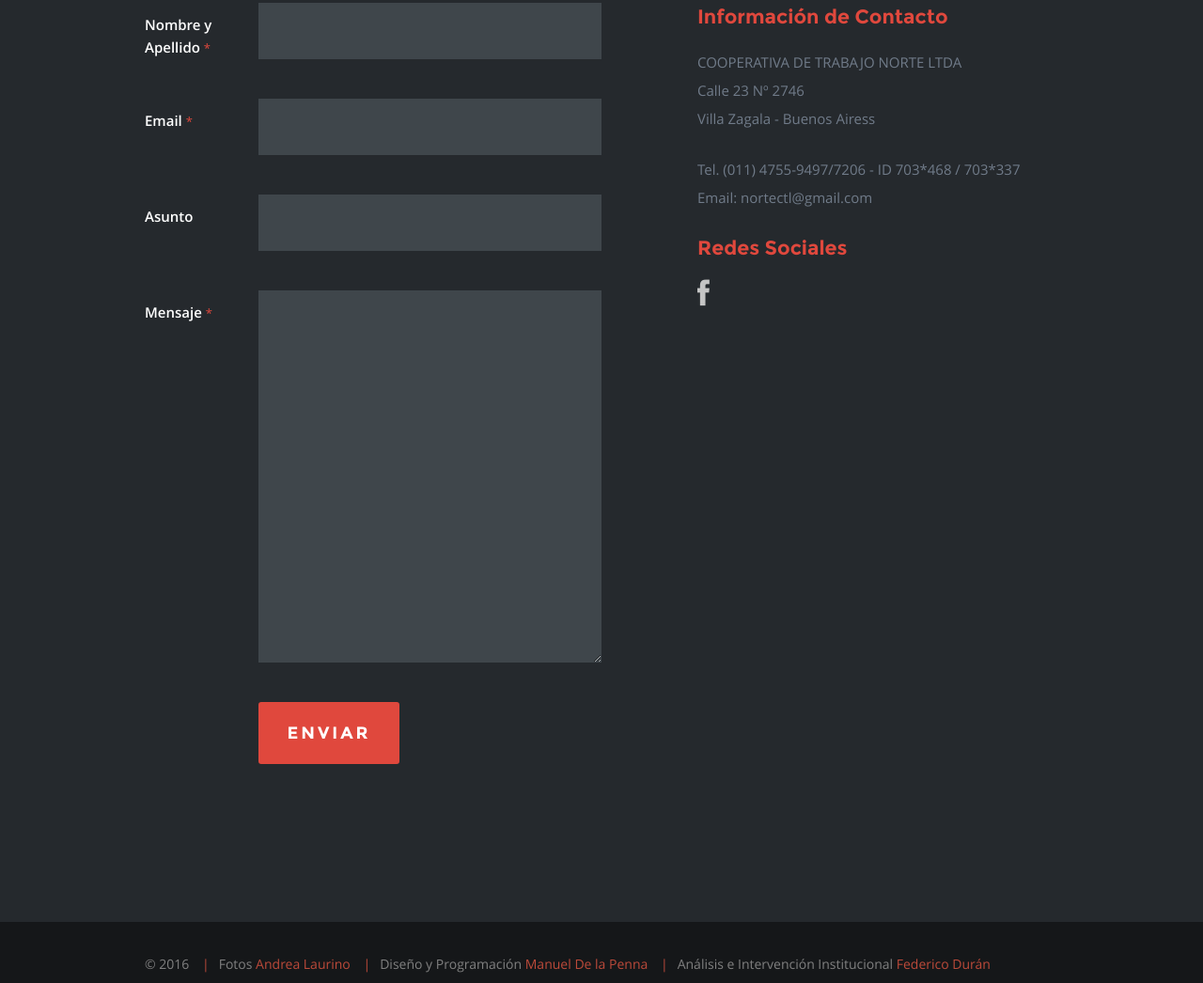
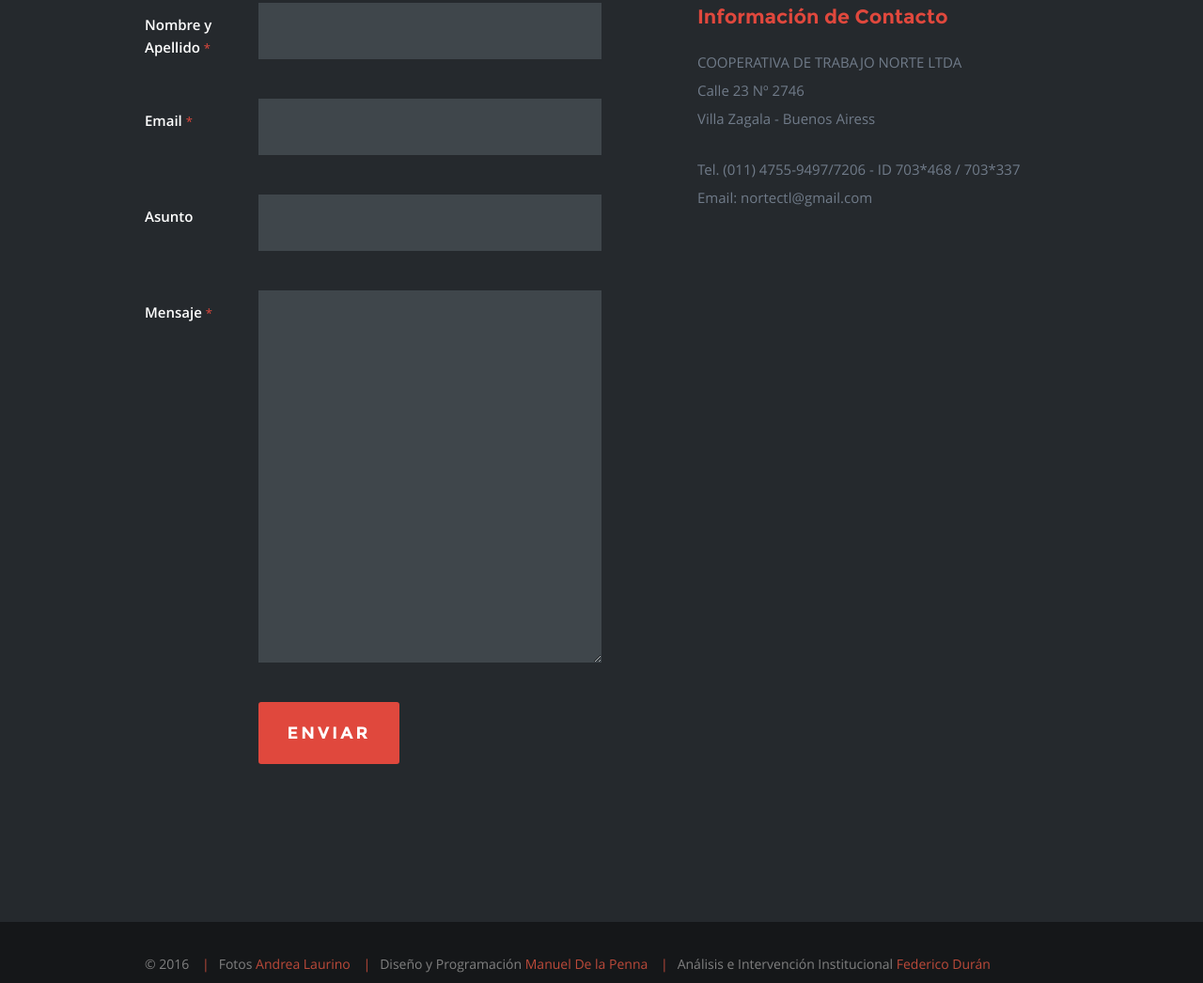
Before and after one commit to manueldelapenna/nortecooperativa.com, a plain HTML site: page index.html in a window 1280 px wide. Shown: the part 5825-6871 px from the top of the page at 94% size. Drawn offline with nearby package versions, Linux system fonts and the light colour scheme; some packages are replaced by stand-ins of ours.

Commit message:
se quitan redes sociales

```diff
--- a/index.html
+++ b/index.html
@@ -835,13 +835,17 @@
             </p>
 
 
+			<!--
 			<h3>Redes Sociales</h3>
 			<div class="social-links">
-				<a href="#"><i class="icon-facebook icon-2x"></i></a>
+				<a target=_blank href="https://www.facebook.com/profile.php?id=100008921107682&fref=ts"><i class="icon-facebook icon-2x"></i></a>
 				&nbsp;
 				&nbsp;
+			-->
 				<!--<a href="#"><i class="icon-youtube icon-2x"></i></a>-->
+			<!--
 			</div>
+			-->
 
 
          </aside>
```
